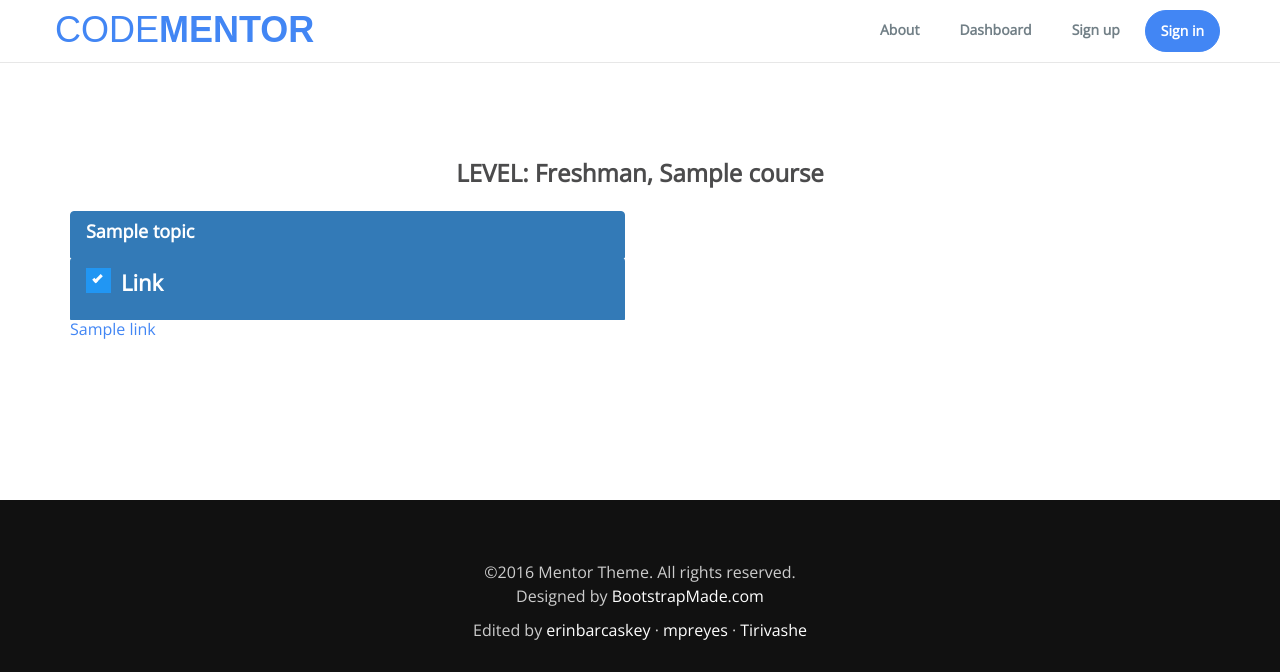
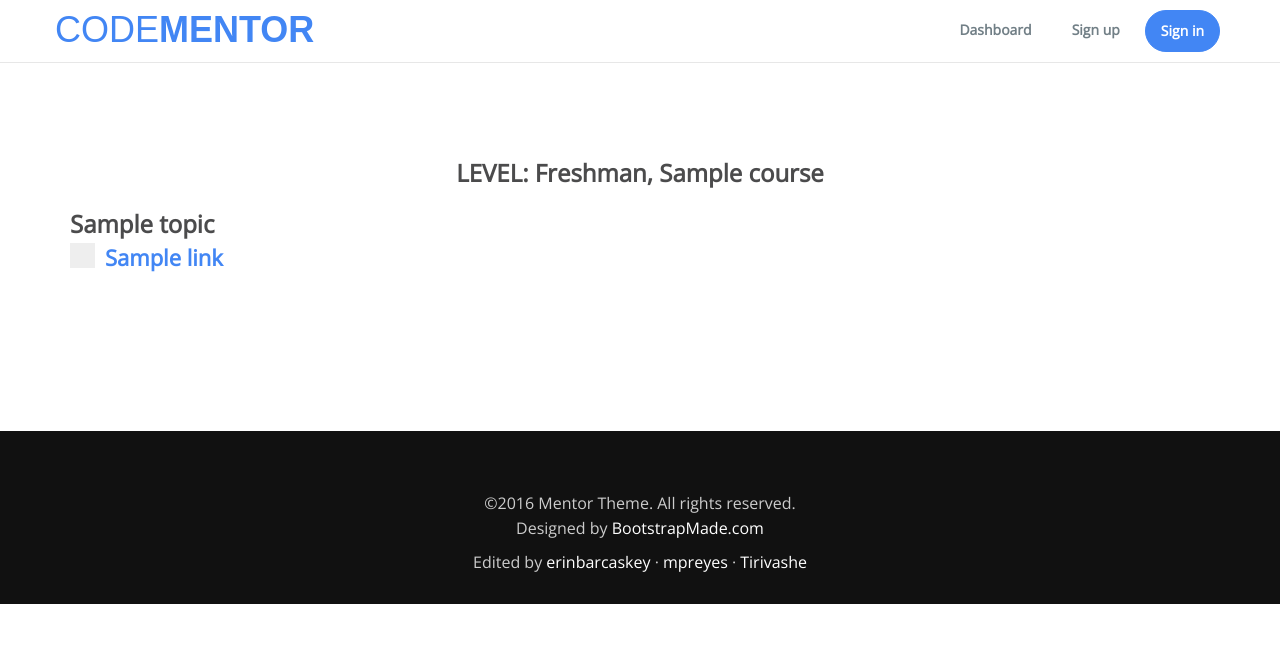
Before and after one commit to mpreyes/SeniorProject, a Django app: template seniorProjectApp/templates/seniorProjectApp/links.html in a window 1280 px wide. Shown: the top 672 px of the page. Run offline with Django 3.2, Linux system fonts and the light colour scheme; the template is opened without the code that fills it: most values are stand-ins (such as "Sample title", 1, 10 or a date in 2020); some libraries are stand-ins or nearby versions; some web fonts are replaced.

Commit message:
Add checkmark
Added checkmarks by links, changed degree to computer science and course to intro to programming

```diff
--- a/seniorProjectApp/templates/seniorProjectApp/links.html
+++ b/seniorProjectApp/templates/seniorProjectApp/links.html
@@ -18,7 +18,6 @@
       </div>
       <div class="collapse navbar-collapse" id="myNavbar">
         <ul class="nav navbar-nav navbar-right">
-          <li><a href="#faculity-member">About</a></li>
            <li><a href="/seniorProjectApp/dashboard/">Dashboard</a></li>
           <li><a href="#" data-target="/seniorProjectApp/signup/" data-toggle="modal">Sign up</a></li>
           <li class="btn-trial"><a href="#login">Sign in</a></li>
@@ -37,34 +36,31 @@
           <div class="row">
 
           {% for topic in topics%}
+          <!-- EB: TODO make it one column-->
           <div class="col-md-6">
             <div class="list-group">
-            <a href="" class="list-group-item active">
-              <h4 class="list-group-item-heading">{{topic.topicName}}</h4>
+              <!-- EB: TODO style heading -->
+              <h3 class="list-group-item-heading">{{topic.topicName}}</h3>
 
               {% for link in links %}
                {% if topic.topicID == link.topicID_id %}
               <p class="list-group-item-text">
-                  <!-- toggle here ! -->
-                  <label class="containercheck">Link
-                      <input type="checkbox" checked="checked">
+                  <!-- EB: toggle here ! -->
+                  <label class="containercheck">
+                      <input type="checkbox">
                       <span class="checkmark"></span>
+                      <a href='{{link.linkName}}'>{{link.linkName}}</a>
+
+                      <!-- EB: notes here ! -->
                   </label>
-
-                  <a href='{{link.linkName}}'>{{link.linkName}}</a>
-
-                  <!-- notes here ! -->
               </p>
               {% endif %}
               {% endfor %}
-              </a>
             </div>
           </div>
           {% endfor %}
 
           </div>
-
-
 
         </div>
       </div>
```
Also changed, not shown: seniorProjectApp/views.py (+4 -4 lines).
